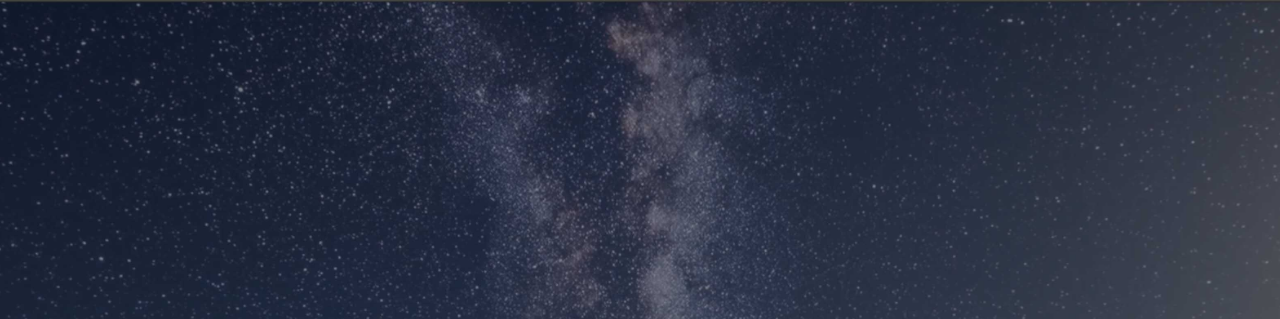
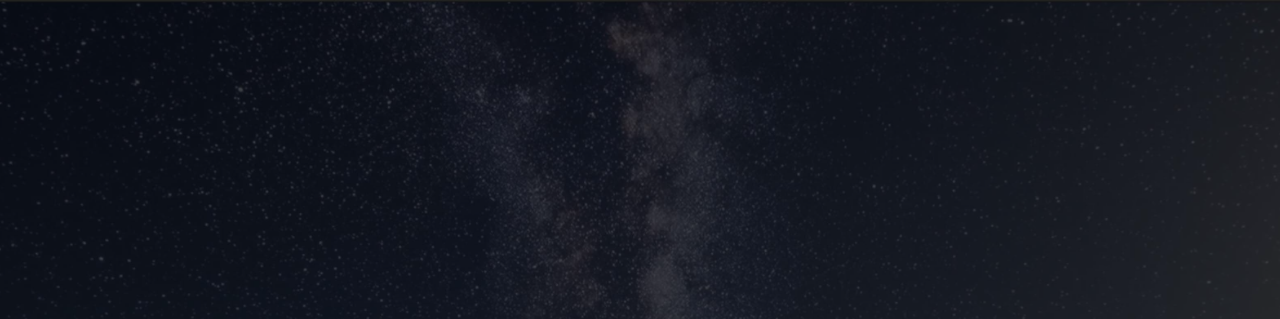
Before and after one commit to ChaitanyaVSH/FrontEndExcercises, a plain HTML site: page FullScreenVideoBackground/index.html in a window 1280 px wide. Shown: the top 319 px of the page. Drawn offline with nearby package versions, Linux system fonts and the light colour scheme.

Commit message:
[CSS][ULTRA PRO PRO]: Adding overlay for the VideoContainer

```diff
--- a/FullScreenVideoBackground/css/styles.css
+++ b/FullScreenVideoBackground/css/styles.css
@@ -50,6 +50,16 @@ h1 {
     center/cover;
 }
 
+.video-container::after {
+  content: "";
+  position: absolute;
+  top: 0;
+  left: 0;
+  width: 100%;
+  height: 100%;
+  background: rgba(0, 0, 0, 0.5);
+}
+
 .video-container video {
   position: absolute;
   top: 50%;
```
